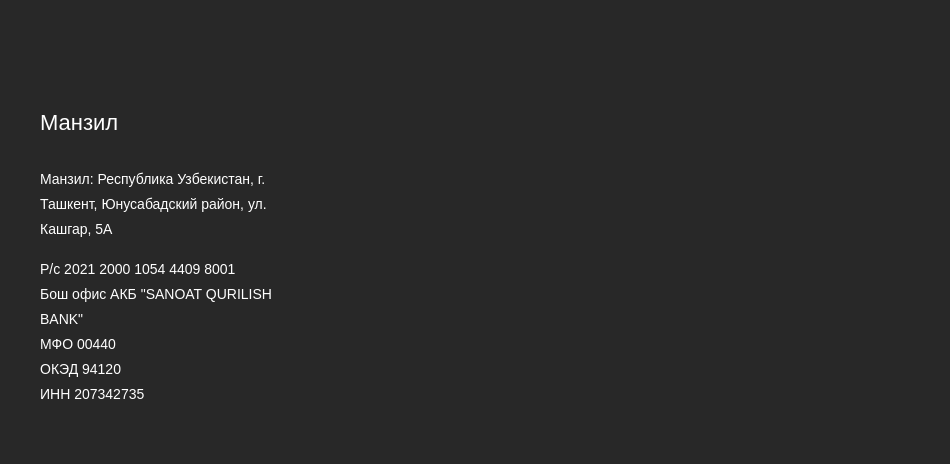
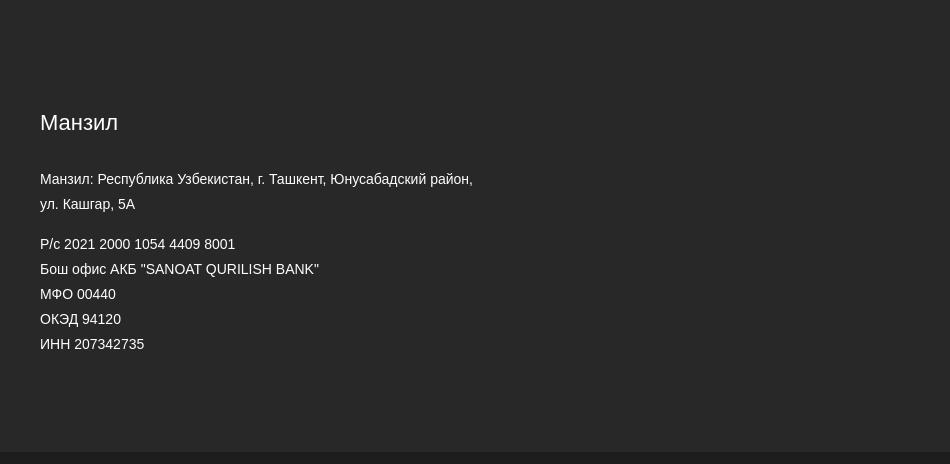
Before and after one commit to koinot-markazi/obemj, a plain HTML site: page index-2.html in a window 1280 px wide. Shown: the part 5065-5529 px from the top of the page, 330-1280 px from the left. Drawn offline with nearby package versions, Linux system fonts and the light colour scheme; a web font is replaced by a local one.

Commit message:
Update index-2.html

```diff
--- a/index-2.html
+++ b/index-2.html
@@ -283,7 +283,7 @@
       </div><!-- Footer Widget Ends -->
 
       <!-- Footer Widget Starts -->
-      <div class="footer-widget col-lg-3 col-md-6 col-xs-12">
+      <div class="footer-widget col-lg-5 col-md-6 col-xs-12">
         <h3 class="small-title">
           Манзил
         </h3>
```
